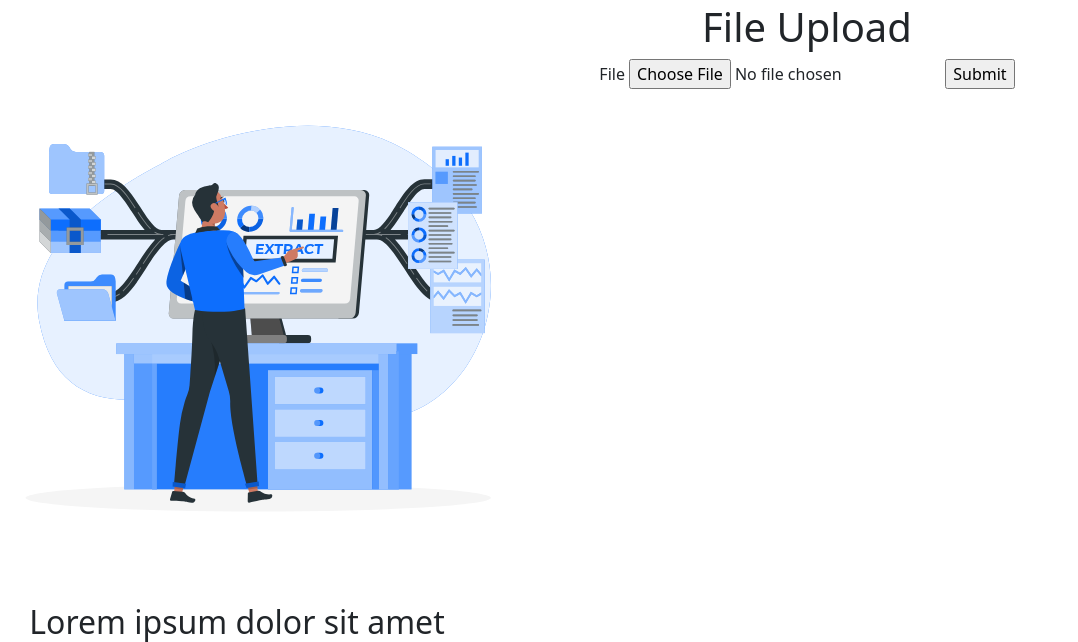
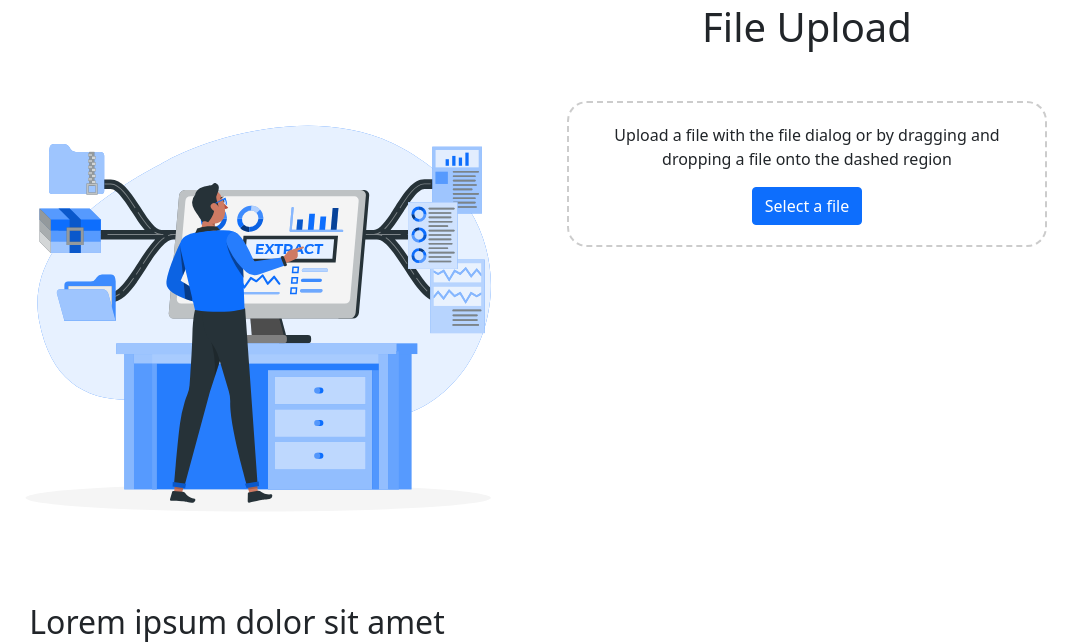
Before and after one commit to nedimcanulusoy/EFARS, a Flask app: page / in a window 1280 px wide. Shown: the part 44-686 px from the top of the page, without its empty margins (118-1196 px from the left). Run offline with Flask 2, Linux system fonts and the light colour scheme; parts of the project's set-up code (start-up, migrations or seed data) failed here and were passed over; some libraries are stand-ins or nearby versions.

Commit message:
UPDATE the form with a new one

```diff
--- a/efars/templates/upload.html
+++ b/efars/templates/upload.html
@@ -1,18 +1,11 @@
 <h1>File Upload</h1>
-<div class="upload-container">
-    <div class="border-container">
-        <form method="POST" enctype="multipart/form-data">
-            {{ form.hidden_tag() }}
 
-            {{ form.file.label }}
-            {{ form.file }}
-            {{ form.csrf_token }}
-            {{ form.submit }}
+<div id="drop-area">
+    <form class="my-form">
+        <p>Upload a file with the file dialog or by dragging and dropping a file onto the dashed region</p>
+        <input type="file" id="fileElem" multiple accept="*/*" onchange="handleFiles(this.files)">
+        <label class="btn btn-primary" for="fileElem">Select a file</label>
+    </form>
+</div>
 
-            {% for error in form.file.errors %}
-                {{ error.upper() }}
-            {% endfor %}
-
-        </form>
-    </div>
-</div>
+<script src="{{ url_for('static', filename='javascript/drag_and_drop.js') }}"></script>
```
